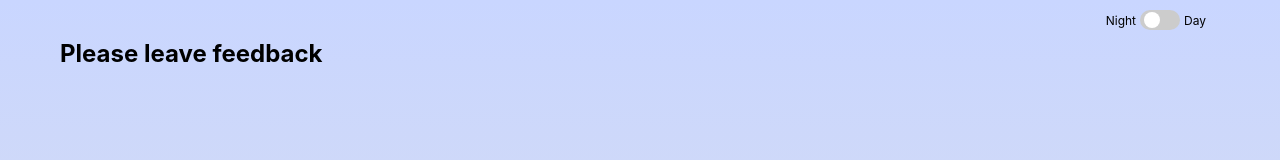
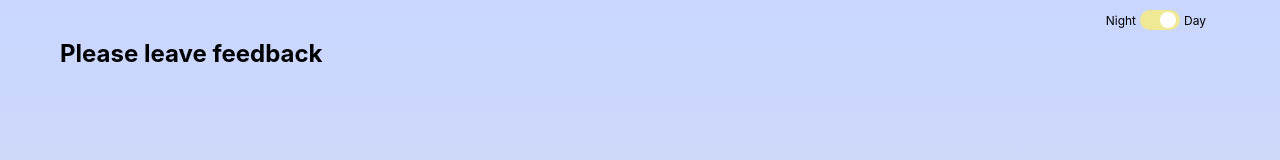
Before and after one commit to Igor-Chumak/goit-react-hw-02-feedback, a React (Create React App) app: page / in a window 1280 px wide. Shown: the top 160 px of the page. Built offline with nearby package versions, Linux system fonts and the light colour scheme.

Commit message:
theme ok

```diff
--- a/src/components/App/App.jsx
+++ b/src/components/App/App.jsx
@@ -27,7 +27,10 @@ export class App extends Component {
       <>
         <header>
           <Container>
-            <CreateThemeSwitcher handleToggleTheme={this.handleToggleTheme} />
+            <CreateThemeSwitcher
+              handleToggleTheme={this.handleToggleTheme}
+              isNightTheme={this.state.isNightTheme}
+            />
           </Container>
         </header>
         <main>
--- a/src/components/CreateThemeSwitcher/CreateThemeSwitcher.jsx
+++ b/src/components/CreateThemeSwitcher/CreateThemeSwitcher.jsx
@@ -6,6 +6,7 @@ import style from './CreateNoteSwitcher.module.css';
 export class CreateThemeSwitcher extends Component {
   static propTypes = {
     handleToggleTheme: PropTypes.func.isRequired,
+    isNightTheme: PropTypes.bool.isRequired,
   };
 
   render() {
@@ -13,7 +14,11 @@ export class CreateThemeSwitcher extends Component {
       <div className={style.switchBox}>
         <span className={style.noteWrapper}>Night</span>
         <label className={style.switch}>
-          <input type="checkbox" onChange={this.props.handleToggleTheme} />
+          <input
+            type="checkbox"
+            onChange={this.props.handleToggleTheme}
+            checked={!this.props.isNightTheme}
+          />
           <span className={style.slider}></span>
         </label>
         <span className={style.noteWrapper}>Day</span>
```
